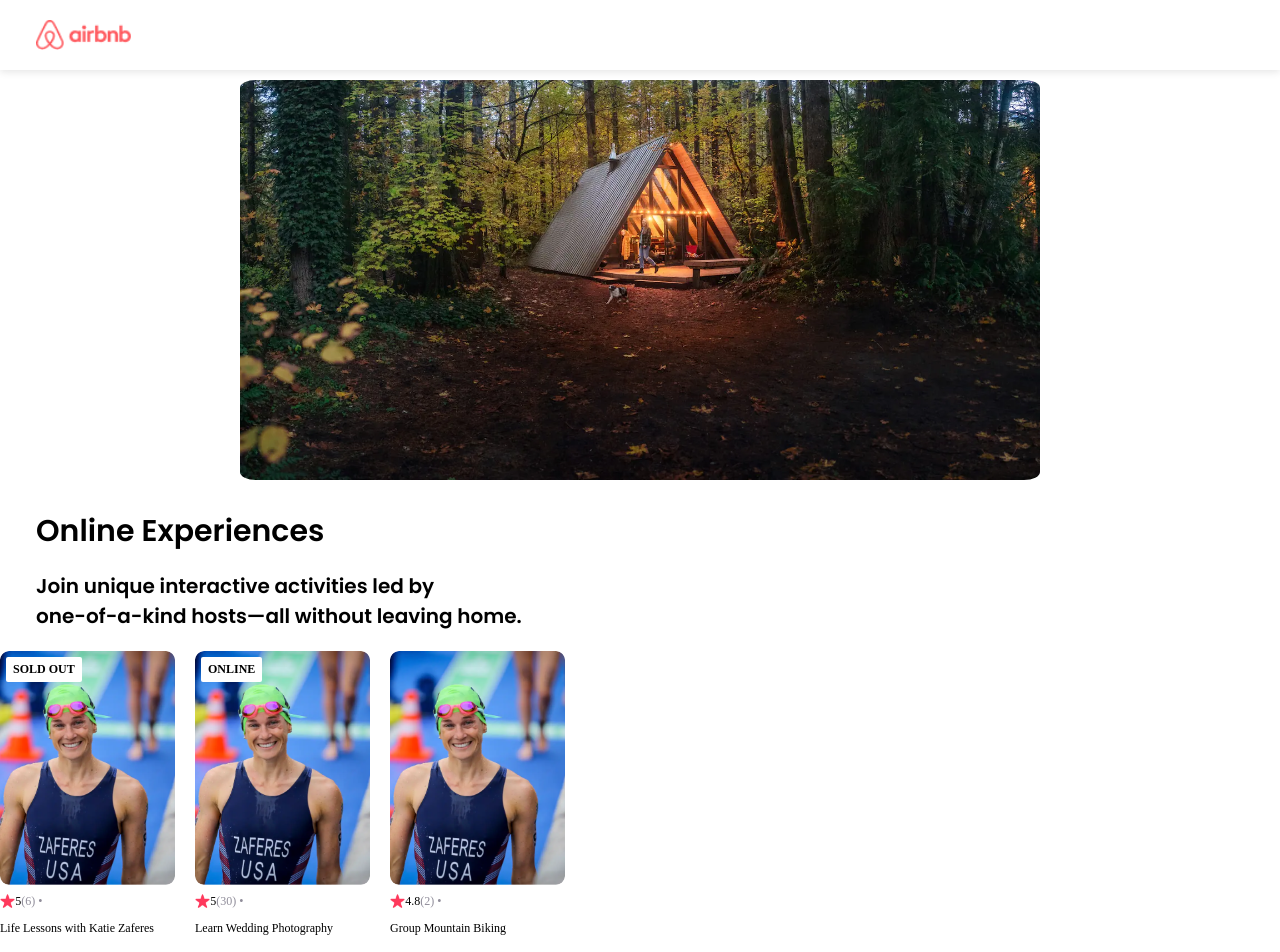
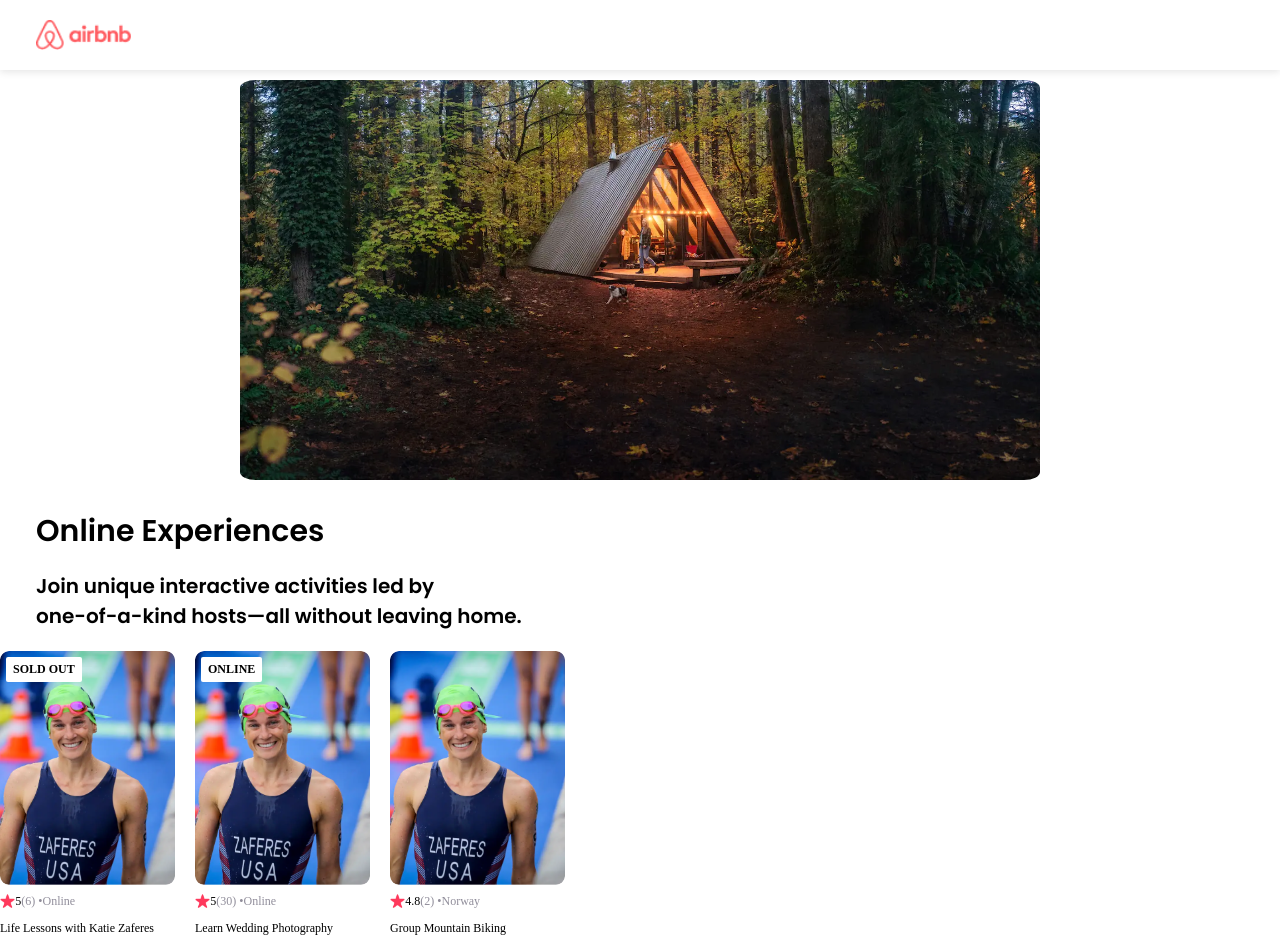
Before and after one commit to shaunvan119/airbnb-clone, a React (Create React App) app: page / in a window 1280 px wide. Shown: the top 952 px of the page. Built offline with nearby package versions, Linux system fonts and the light colour scheme.

Commit message:
refactored item props

```diff
--- a/src/App.js
+++ b/src/App.js
@@ -12,13 +12,7 @@
         return (
             <Card
                 key={item.id}
-                img={item.coverImg}
-                rating={item.stats.rating}
-                reviewCount={item.stats.reviewCount}
-                location={item.location}
-                title={item.title}
-                price={item.price}
-                openSpots={item.openSpots}
+                {...item}
             />
         )
     })
--- a/src/components/Card.js
+++ b/src/components/Card.js
@@ -18,9 +18,9 @@
            <img src={katie} alt="Katie-pic" className="card--image" />
             <div className="card--stats">
                 <img src={star} alt="star-pic" className="card--star" />
-                <span>{props.rating}</span>
-                <span className="gray">({props.reviewCount}) • </span>
-                <span className="gray">{props.country}</span>
+                <span>{props.stats.rating}</span>
+                <span className="gray">({props.stats.reviewCount}) • </span>
+                <span className="gray">{props.location}</span>
             </div>
             <p>{props.title}</p>
             <p><span className="bold">From ${props.price}</span> / person</p>
```
